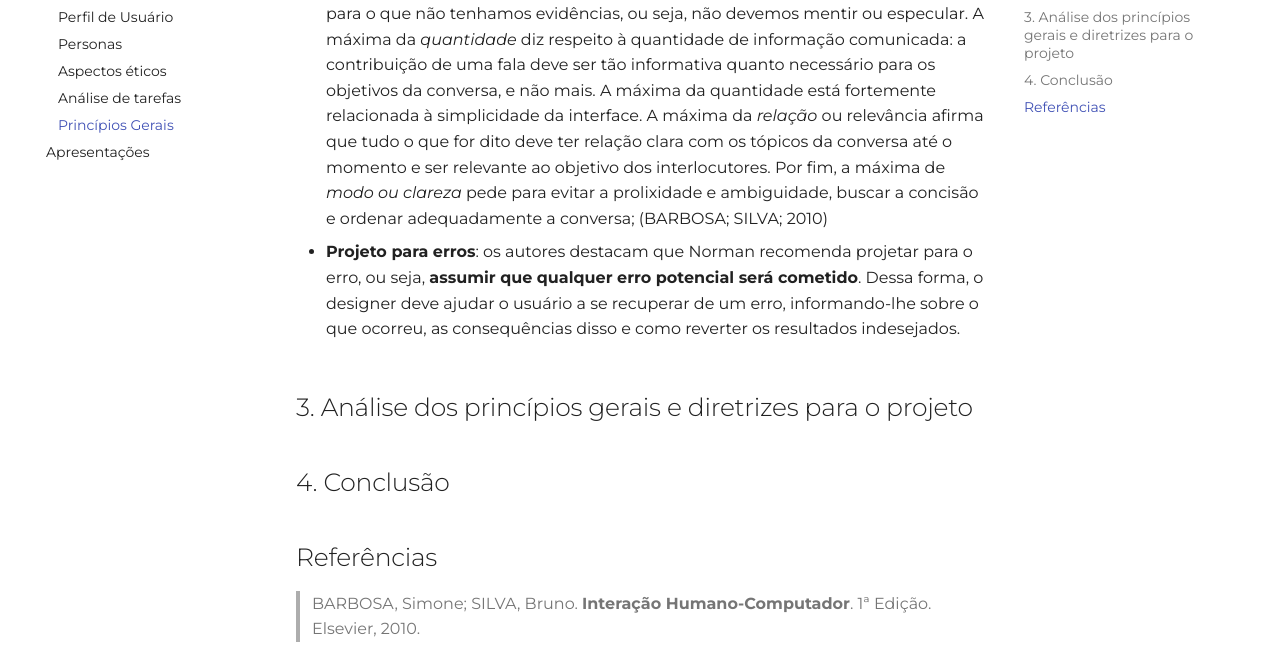
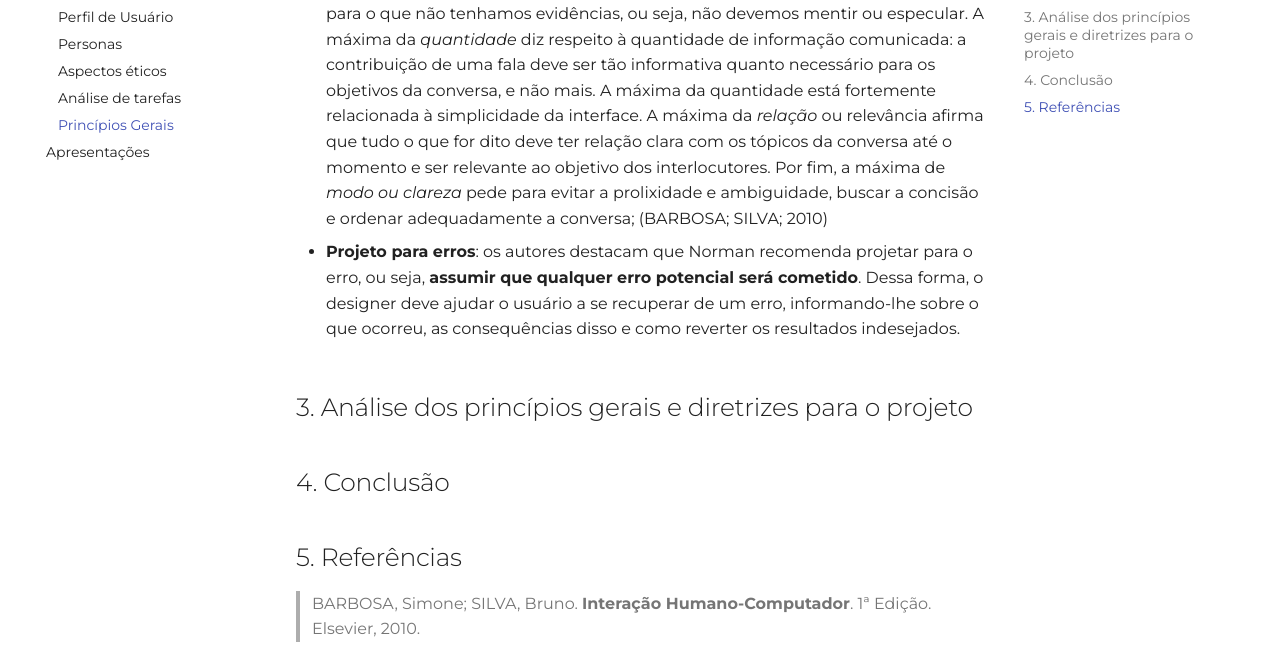
Before and after one commit to Mateusvff/2022.1-Faculdade-de-Arquitetura-e-Urbanismo, an MkDocs documentation site: the page built from docs/analise-de-requisitos/principios-gerais.md, in a window 1280 px wide and 900 px high, scrolled down 2550 px. Shown: the part 190-846 px from the top of the window. Built offline with MkDocs 1.6.1 and Material for MkDocs 9.7.7, drawn with Linux system fonts in a browser that asks for light colours; some web fonts are replaced; comment, search, counter and statistics services are not loaded.

Commit message:
:repeat: tópico de referências com índice

```diff
--- a/docs/analise-de-requisitos/principios-gerais.md
+++ b/docs/analise-de-requisitos/principios-gerais.md
@@ -50,5 +50,5 @@ Diante do exposto anteriormente, Barbosa e Silva (2010, p. 265-278) afirmam que
 
 ## 4. Conclusão
 
-## Referências
+## 5. Referências
 > BARBOSA, Simone; SILVA, Bruno. **Interação Humano-Computador**. 1ª Edição. Elsevier, 2010.
```
